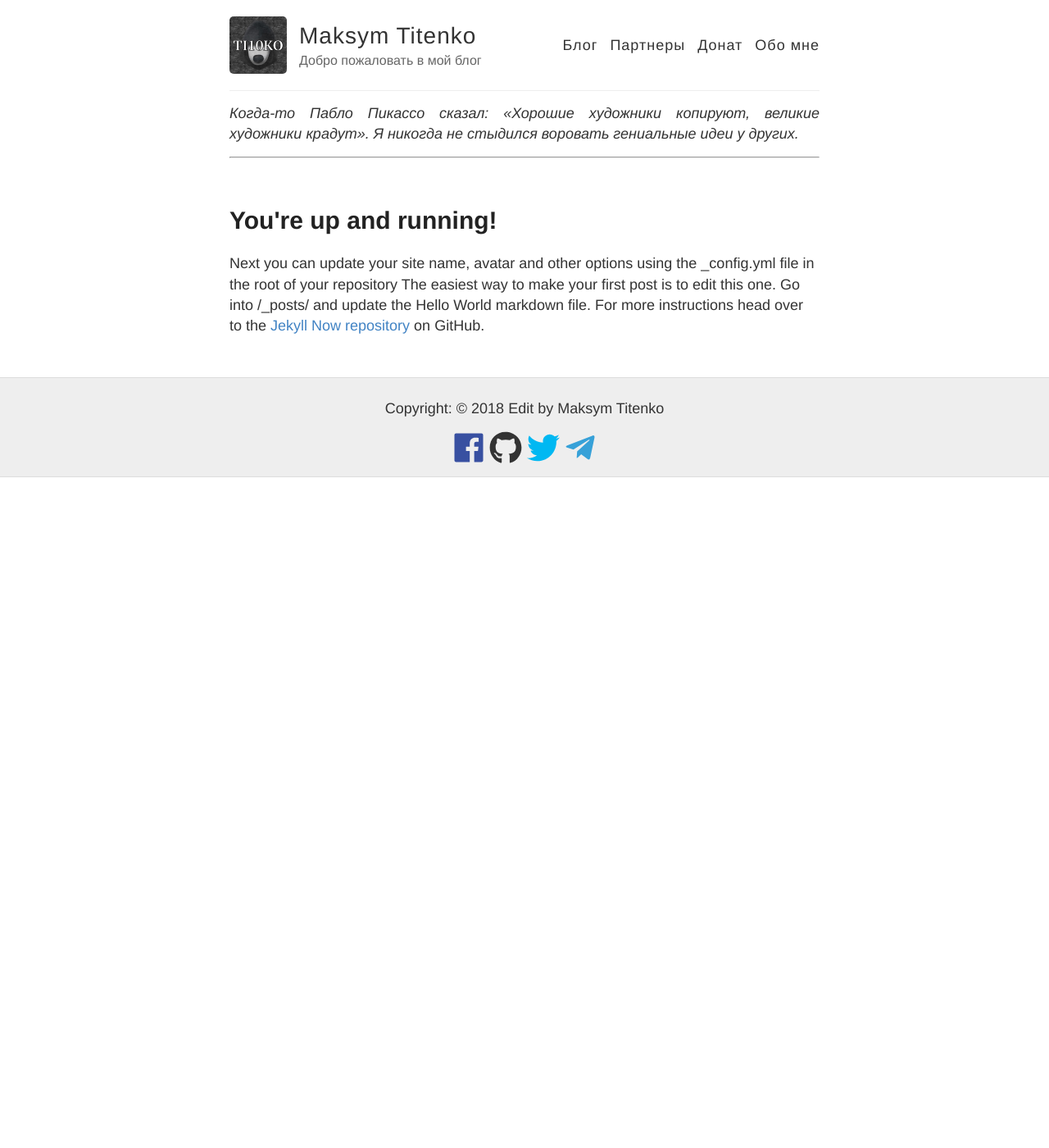
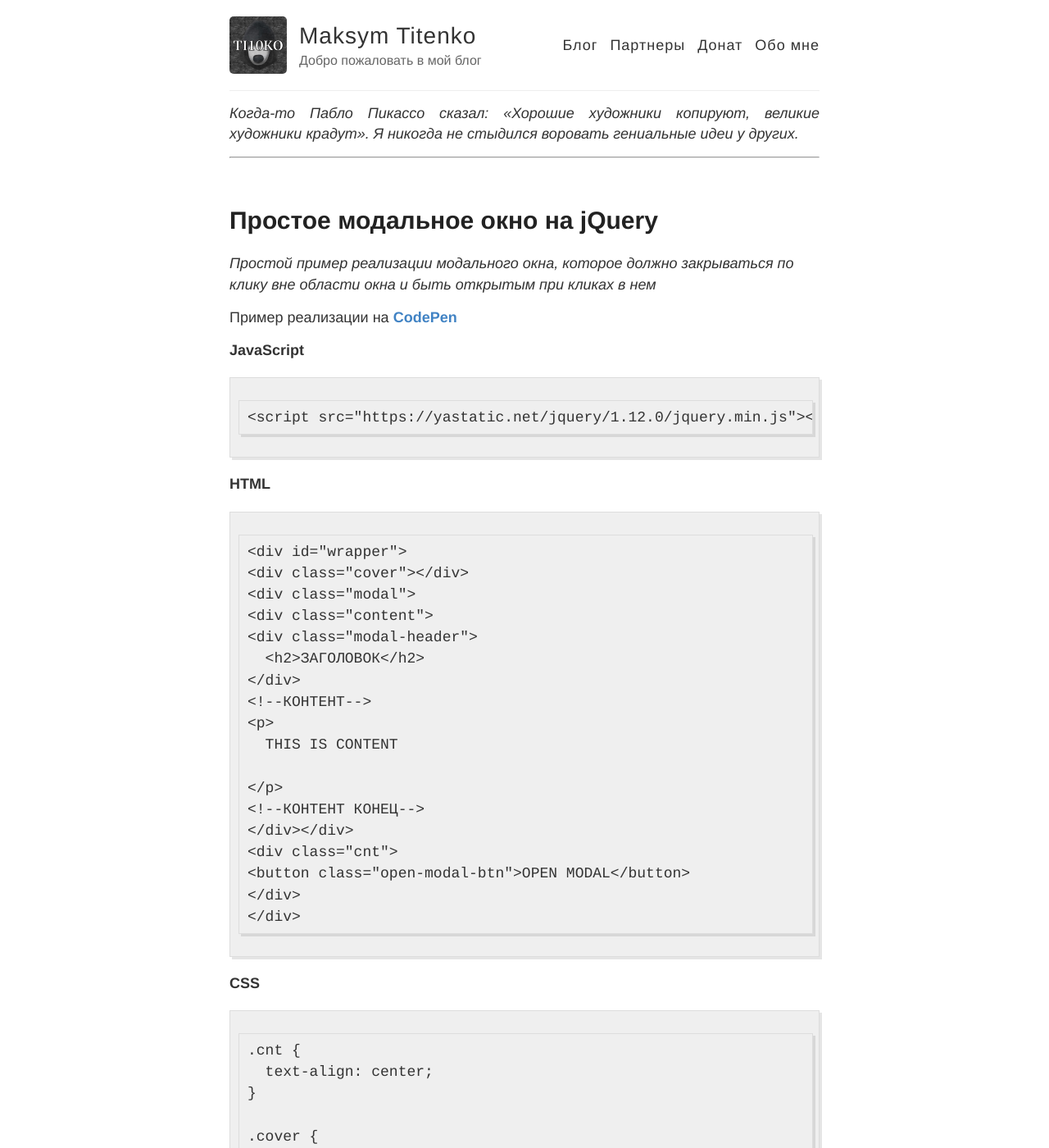
Before and after one commit to titenko/titenko.github.io, a Jekyll site: the page built from _posts/2014-3-3-Hello-World.md, in a window 1280 px wide and 1400 px high. Shown: the whole window at 82% size. Built offline with Jekyll 4.4.1, drawn with Linux system fonts in a browser that asks for light colours; nearby versions of some CDN libraries; comment, search, counter and statistics services are not loaded; some of the changed text lies outside the part shown.

Commit message:
Update 2014-3-3-Hello-World.md

```diff
--- a/_posts/2014-3-3-Hello-World.md
+++ b/_posts/2014-3-3-Hello-World.md
@@ -1,7 +1,139 @@
 ---
 layout: post
-title: You're up and running!
+title: Простое модальное окно на jQuery
 ---
 
-Next you can update your site name, avatar and other options using the _config.yml file in the root of your repository
-The easiest way to make your first post is to edit this one. Go into /_posts/ and update the Hello World markdown file. For more instructions head over to the [Jekyll Now repository](https://github.com/barryclark/jekyll-now) on GitHub.
+*Простой пример реализации модального окна, которое должно закрываться по клику вне области окна и быть открытым при кликах в нем*
+
+Пример реализации на **[CodePen](https://codepen.io/titenko/pen/OBqWZK)**
+
+**JavaScript**
+
+    <script src="https://yastatic.net/jquery/1.12.0/jquery.min.js"></script>
+
+**HTML**
+
+    <div id="wrapper">
+    <div class="cover"></div>
+    <div class="modal">
+    <div class="content">
+    <div class="modal-header">
+      <h2>ЗАГОЛОВОК</h2>
+    </div>
+    <!--КОНТЕНТ-->
+    <p>
+      THIS IS CONTENT
+
+    </p>
+    <!--КОНТЕНТ КОНЕЦ-->
+    </div></div>
+    <div class="cnt">
+    <button class="open-modal-btn">OPEN MODAL</button>
+    </div>
+    </div>
+
+**CSS**
+
+    .cnt {
+      text-align: center;
+    }
+
+    .cover {
+      display: none;
+      position: fixed;
+      top: 0;
+      left: 0;
+      width: 100%;
+      height: 100%;
+      background: #000;
+      opacity: 0.6;
+      z-index: 100;
+    }
+
+    .modal {
+      display: block;
+      position: fixed;
+      top: 0;
+      right: 0;
+      bottom: 0;
+      left: 0;
+      text-align: center;
+      overflow-x: auto;
+      overflow-y: scroll;
+      padding: 20px;
+      z-index: 200;
+    }
+
+    .content {
+      display: none;
+      width: 100%;
+      min-width: 200px;
+      position: relative;
+      background-color: #222;
+      color:#bbb;
+      z-index: 300;
+      border: 1px solid #fff
+
+    }
+    .content p {
+    text-align:left;
+    padding:10px;
+    margin:0 auto;
+    }
+    .modal-header {
+      background-color: #222;
+      color:#bbb;
+      display: block;
+      box-sizing: border-box;
+      border-bottom: 1px solid #fff;
+    }
+    .modal-header h2 {
+      line-height:20px;
+      height:20px;
+    }
+
+    .open-modal-btn {
+    font-family: "Montserrat";
+    font-size: 13px;
+    font-weight: 500;
+    padding: 14px 20px;
+    text-transform: uppercase;
+    background-image: none !important;
+    background: #bbbbbb !important;
+    color: #666666 !important;
+    border: 2px solid #bbbbbb !important;
+    }
+
+**JS**
+
+    // open modal
+    var wrap = $('#wrapper'),
+      btn = $('.open-modal-btn'),
+      modal = $('.cover, .modal, .content'),
+      close = $('#close_modal'),
+      state = {
+        "close": 0
+      };
+
+    btn.on('click', function() {
+      modal.fadeIn();
+    });
+
+    // close modal
+    $('.modal').click(function() {
+      wrap.on('click', function(event) {
+        var select = $('.content');
+        if (!$(event.target).closest(select).length && !state.close)
+
+          modal.fadeOut();
+        state.close = 0;
+        $(this).unbind('click');
+      });
+    });
+
+    close.on('click', function() {
+      modal.fadeOut();
+      state.close = 1;
+    });
+
+Готово!
```
